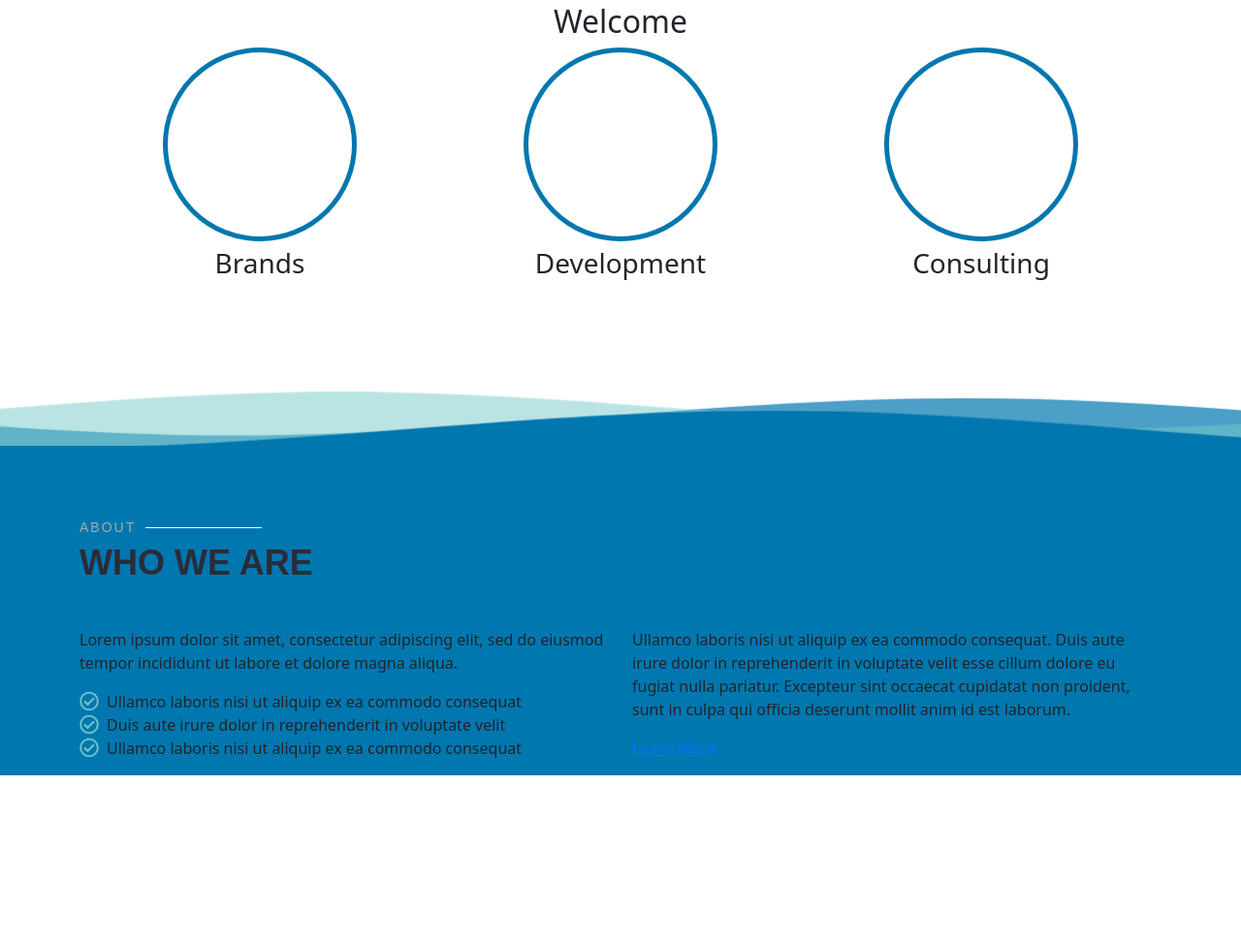
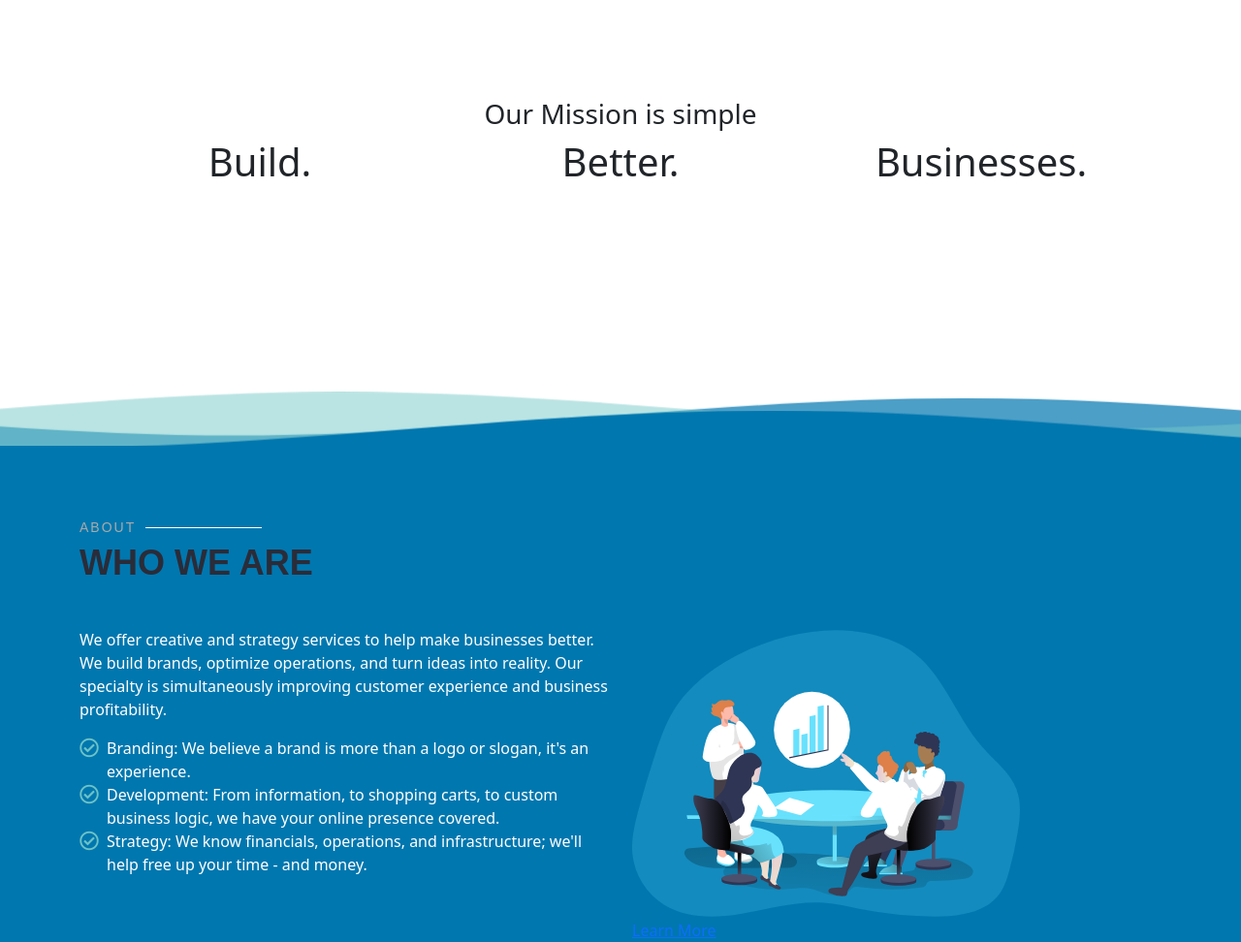
Before and after one commit to devinpoindexter/PoindexterLabs, a plain HTML site: page index.html in a window 1280 px wide. Shown: the part 160-1132 px from the top of the page at 97% size. Before the commit the page ends 960 px from the top, so only its background shows below. Drawn offline with nearby package versions, Linux system fonts and the light colour scheme.

Commit message:
New Hero Section
Still WIP

```diff
--- a/css/style.css
+++ b/css/style.css
@@ -170,6 +170,7 @@
   #section1{
       background-color: #0077AF;
       padding-top: 80px;
+      color: #fff;
   }
 
 .about .content ul {
--- a/index.html
+++ b/index.html
@@ -56,11 +56,12 @@
               <!-- Slide 1 -->
 
 
-                  <h2 class="animate__animated animate__fadeInDown">Welcome </h2>
+                  <h3 class="animate__animated animate__fadeInDown">Our Mission is simple </h3>
                   <div class="row">
-                    <div class="col-md-4"><span class="circle"></span><h3>Brands</h3></div>
-                    <div class="col-md-4"><span class="circle"></span><h3>Development</h3></div>
-                    <div class="col-md-4"><span class="circle"></span><h3>Consulting</h3></div>
+                    <div class="col-md-4"><h1>Build.</h1></div>
+                    <div class="col-md-4"><h1>Better.</h1></div>
+                    <div class="col-md-4"><h1>Businesses.</h1></div>
+                    <!--Brands/Development/Consulting-->
                   </div>
 
 
@@ -96,21 +97,21 @@
                 <div class="row content aos-init aos-animate" data-aos="fade-up">
                   <div class="col-lg-6">
                     <p>
-                      Lorem ipsum dolor sit amet, consectetur adipiscing elit, sed do eiusmod tempor incididunt ut labore et dolore
-                      magna aliqua.
+                      We offer creative and strategy services to help make businesses better. We build brands, optimize operations, and turn ideas into reality. Our specialty is simultaneously improving customer experience and business profitability.
                     </p>
                     <ul>
-                      <li><i class="far fa-check-circle"></i>Ullamco laboris nisi ut aliquip ex ea commodo consequat</li>
-                      <li><i class="far fa-check-circle"></i> Duis aute irure dolor in reprehenderit in voluptate velit</li>
-                      <li><i class="far fa-check-circle"></i> Ullamco laboris nisi ut aliquip ex ea commodo consequat</li>
+                      <li><i class="far fa-check-circle"></i>Branding: We believe a brand is more than a logo or slogan, it's an experience.</li>
+                      <li><i class="far fa-check-circle"></i>Development: From information, to shopping carts, to custom business logic, we have your online presence covered.</li>
+                      <li><i class="far fa-check-circle"></i>Strategy: We know financials, operations, and infrastructure; we'll help free up your time - and money.</li>
                     </ul>
                   </div>
                   <div class="col-lg-6 pt-4 pt-lg-0">
-                    <p>
-                      Ullamco laboris nisi ut aliquip ex ea commodo consequat. Duis aute irure dolor in reprehenderit in voluptate
-                      velit esse cillum dolore eu fugiat nulla pariatur. Excepteur sint occaecat cupidatat non proident, sunt in
-                      culpa qui officia deserunt mollit anim id est laborum.
-                    </p>
+                    <img
+                      src="brandstrategy.svg"
+                      alt="Branding and Strategy Graphic"
+                      height="300"
+                      width="400" />
+                  </br >
                     <a href="#" class="btn-learn-more">Learn More</a>
                   </div>
                 </div>
```
Also changed, not shown: brandstrategy.svg (added), 1 other file.
